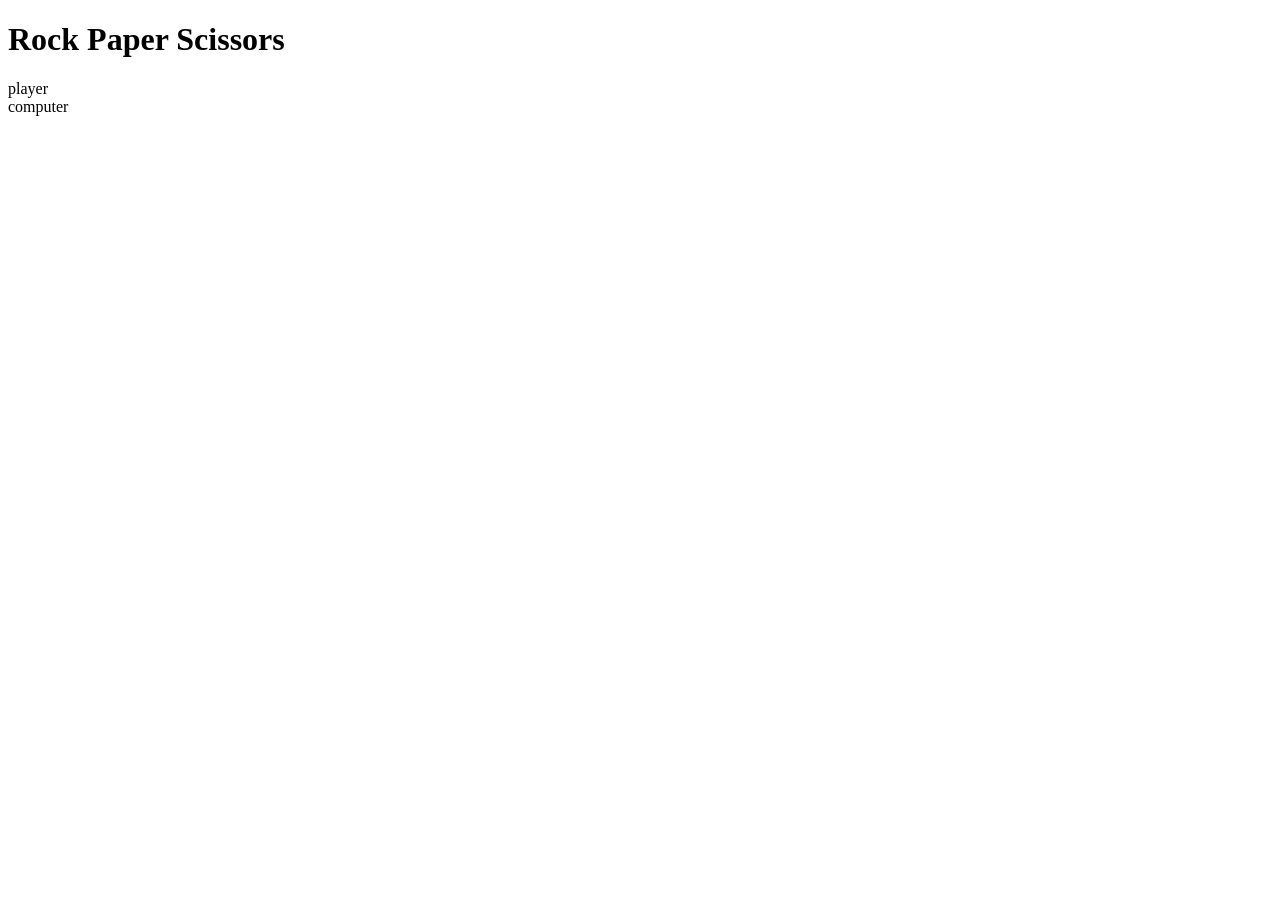
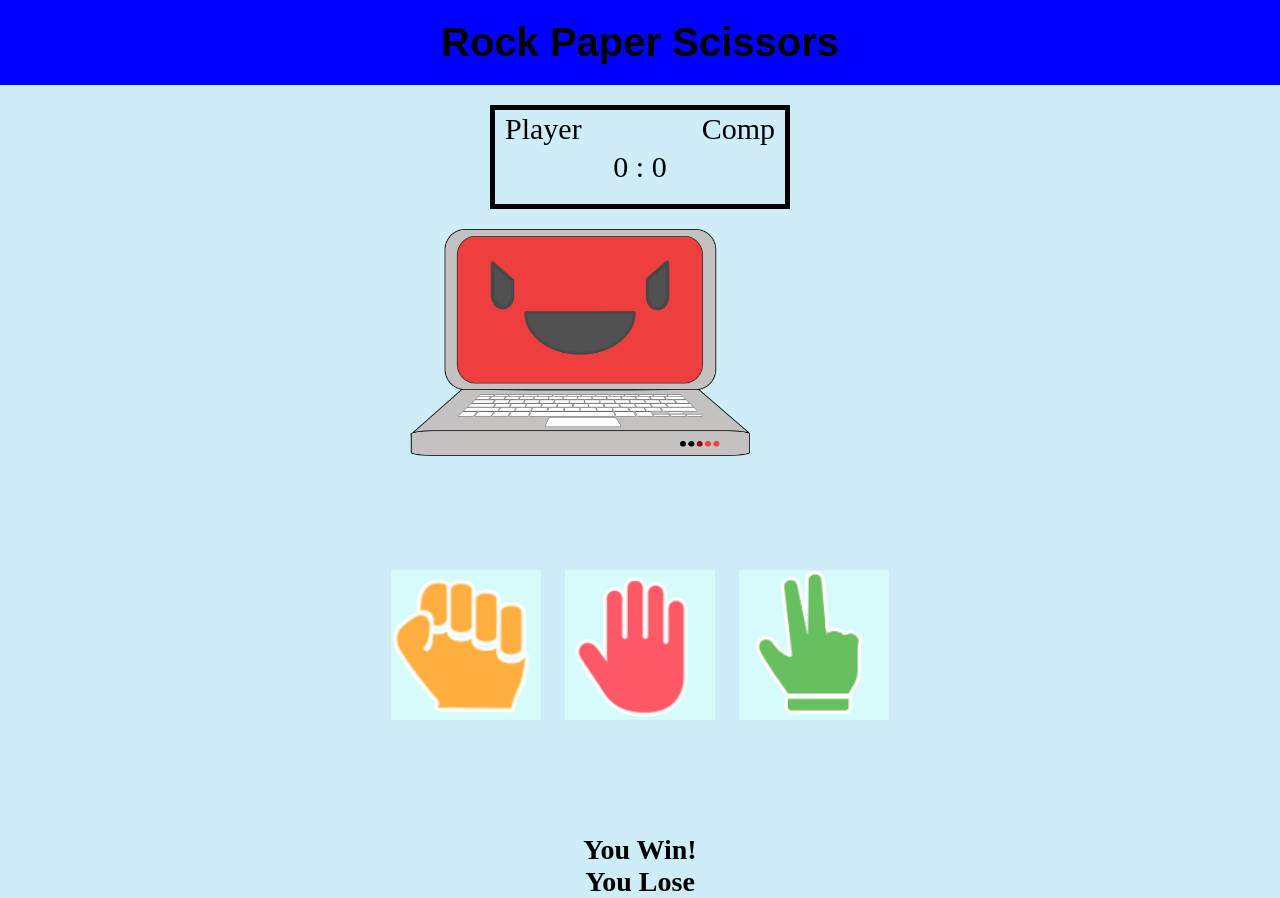
Before and after one commit to letsgitthis/rock-paper-scissors, a plain HTML site: page index.html in a window 1280 px wide. Before the commit the page ends 800 px from the top, so only its background shows below. Drawn offline with Linux system fonts and the light colour scheme.

Commit message:
placing here to use debugging extension

```diff
--- /dev/null
+++ b/assets/style.css
@@ -0,0 +1,84 @@
+* {
+    margin: 0;
+    padding: 0;
+    box-sizing: border-box;
+}
+
+body {
+    background-color: rgb(205, 238, 248);
+}
+
+header {
+    background: blue;
+    padding: 20px;
+}
+
+h1 {
+    background-color: blue;
+    margin: 0;
+    text-align: center;
+    font-family: Arial, Helvetica, sans-serif;
+    font-size: 40px;
+}
+
+.scoreboard {
+    margin: 20px auto;
+    border: 5px solid black;
+    width: 300px;
+    font-size: 30px;
+    text-align: center;
+    padding-top: 40px;
+    padding-bottom: 20px;
+    position: relative;
+}
+
+.tag {
+    padding: 2px 2px;
+}
+
+#player {
+    position: absolute;
+    padding-left: 10px;
+    top: 0px;
+    left: 0px;
+}
+
+#computer {
+    position: absolute;
+    padding-right: 10px;
+    top: 0px;
+    right: 0px;
+}
+
+.win, .lose {
+    text-align: center;
+    font-size: 28px;
+    font-weight: bold;
+}
+
+#evilcomputer {
+    max-width: 340px;
+    max-height: 260px;
+    margin-left: 32%;
+}
+
+.container {
+    text-align: center;
+    margin: 100px;
+}
+
+.subcontainer {
+    display: inline-flex;
+    border: 0px;
+}
+
+.subcontainer:hover {
+    cursor: pointer;
+}
+
+#r, #p, #s {
+    height: 150px;
+    width: 150px;
+    border: 0px;
+    margin: 10px;
+}
--- a/index.html
+++ b/index.html
@@ -3,15 +3,35 @@
     <head>
         <meta charset="">
         <title>Rock Paper Scissors</title>
+        <link rel="stylesheet" type="text/css" href="assets/style.css">
+        <link rel="javascript" type="text/javascript" href="assets/app.js">
     </head>
     <body>
         <header>
             <h1>Rock Paper Scissors</h1>
         </header>
 
-        <div class="score">
-            <div id="player">player</div>
-            <div id="computer">computer</div>
+        <div class="scoreboard">
+            <div id="player" class="tag">Player</div>
+            <div id="computer" class="tag">Comp</div>
+            <span id="playerscore">0</span> : <span id="computerscore">0</span>
         </div>
+
+        <img id="evilcomputer" src="assets/images/evilcomputer.png">
+
+        <div class="container">
+                <img id="r" class="subcontainer" src="assets/images/rps1.png" alt="rock">
+                <img id="p" class="subcontainer" src="assets/images/rps2.png" alt="paper">
+                <img id="s" class="subcontainer" src="assets/images/rps3.png" alt="scissors">
+        </div>
+
+        <div class="win">
+            <p>You Win!</p>
+        </div>
+
+        <div class="lose">
+            <p>You Lose</p>
+        </div>
+
     </body>
 </html>
```
Also changed, not shown: assets/app.js (added, +23 -0 lines), assets/images/evilcomputer.png (added), assets/images/rps1.png (added), assets/images/rps2.png (added), assets/images/rps3.png (added), style.css (deleted).
